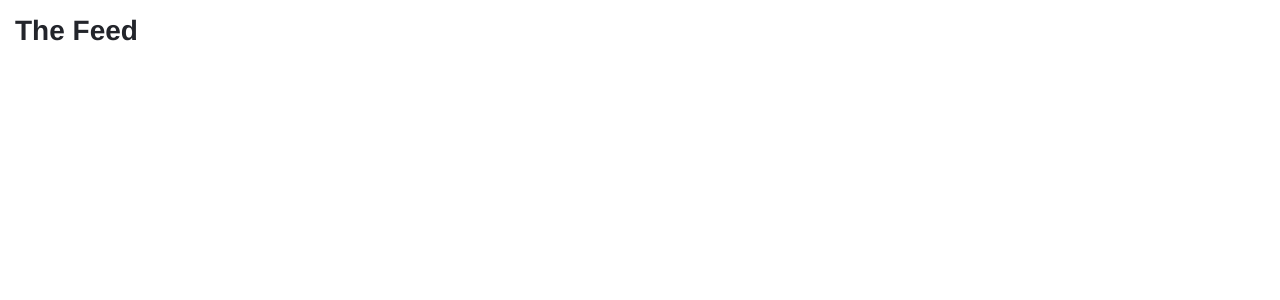
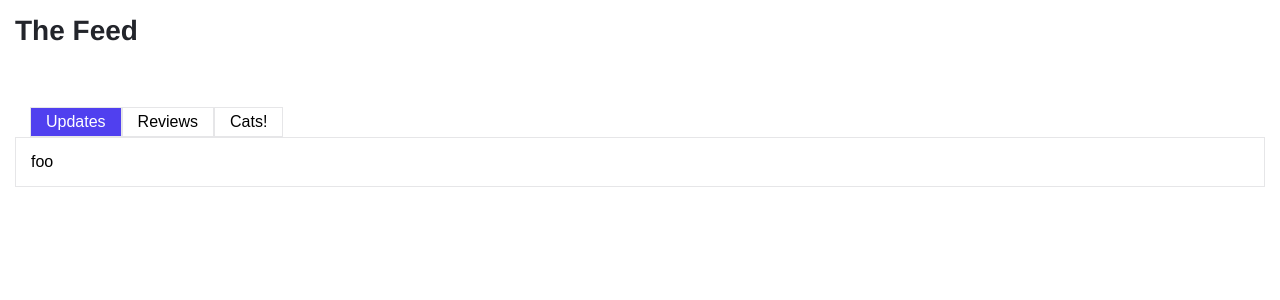
Before and after one commit to benjaminhadfield/9fin-the-feed, a React (Create React App) app: page / in a window 1280 px wide. Shown: the top 300 px of the page. Built offline with nearby package versions, Linux system fonts and the light colour scheme.

Commit message:
panel component

```diff
--- a/src/App.js
+++ b/src/App.js
@@ -1,12 +1,14 @@
 import React from 'react'
 // import logo from './logo.svg'
 import Header from './components/header'
+import Tabs from './components/tabs'
 
 class App extends React.Component {
   render () {
     return (
       <div>
         <Header />
+        <Tabs activeTab={0} tabs={['Updates', 'Reviews', 'Cats!']} children={'foo'} />
       </div>
     )
   }
--- a/src/components/header/index.js
+++ b/src/components/header/index.js
@@ -4,6 +4,6 @@ import Container from './components/container'
 
 export default () => (
   <Container>
-    <Title>The Feed</Title>
+    <Title noMargin>The Feed</Title>
   </Container>
 )
--- /dev/null
+++ b/src/components/tabs/components/container/index.js
@@ -0,0 +1,6 @@
+import styled from 'styled-components'
+import { spacing } from '../../../../constants/style'
+
+export default styled.div`
+  padding: ${spacing.sd}
+`
--- /dev/null
+++ b/src/components/tabs/components/panel/index.js
@@ -0,0 +1,8 @@
+import styled from 'styled-components'
+import { spacing, colour } from '../../../../constants/style'
+
+export default styled.div`
+  display: block;
+  padding: ${spacing.sd};
+  border: 1px solid ${colour.lightGrey};
+`
--- /dev/null
+++ b/src/components/tabs/components/tab/index.js
@@ -0,0 +1,20 @@
+import styled from 'styled-components'
+import { colour, spacing } from '../../../../constants/style'
+
+export default styled.div`
+  display: inline-flex;
+  flex-direction: column;
+  justify-content: center;
+  background: ${props => props.active ? colour.blue : 'white'};
+  color: ${props => props.active ? 'white' : 'initial'};
+  border: 1px solid ${colour.lightGrey};
+  cursor: ${props => props.active ? 'default' : 'pointer'};
+  pointer-events: ${props => props.active ? 'none' : 'auto'};
+  padding: ${spacing.sm} ${spacing.sd};
+  text-align: center;
+  box-sizing: border-box;
+
+  &:hover {
+    background: ${colour.lightGrey}
+  }
+`
--- /dev/null
+++ b/src/components/tabs/components/tabContainer/index.js
@@ -0,0 +1,10 @@
+import styled from 'styled-components'
+import { spacing } from '../../../../constants/style'
+
+export default styled.div`
+  display: flex;
+  flex-direction: row;
+  justify-content: flex-start;
+  align-items: stretch;
+  padding-left: ${spacing.sd};
+`
--- /dev/null
+++ b/src/components/tabs/index.js
@@ -0,0 +1,21 @@
+import React from 'react'
+import Container from './components/container'
+import Tab from './components/tab'
+import TabContainer from './components/tabContainer'
+import Panel from './components/panel'
+
+export default class Tabs extends React.Component {
+  render () {
+    const { tabs, activeTab, children } = this.props
+    return (
+      <Container>
+        <TabContainer>
+          {
+            tabs.map((tab, i) => <Tab active={activeTab === i} children={tab} />)
+          }
+        </TabContainer>
+        <Panel children={children} />
+      </Container>
+    )
+  }
+}
--- a/src/components/text/index.js
+++ b/src/components/text/index.js
@@ -2,7 +2,7 @@ import styled from 'styled-components'
 import { fontFamily, fontSize, colour, spacing } from '../../constants/style'
 
 const _ = styled.div`
-  margin: 0 0 ${spacing.sd};
+  margin: ${props => props.noMargin ? 0 : `0 0 ${spacing.sd}`};
   padding: 0;
 `
 
--- a/src/constants/style/index.js
+++ b/src/constants/style/index.js
@@ -12,7 +12,8 @@ export const fontSize = {
 
 export const colour = {
   black: '#23252b',
-  blue: '#5040ef'
+  blue: '#5040ef',
+  lightGrey: '#e6e6e8'
 }
 
 export const spacing = {
```
